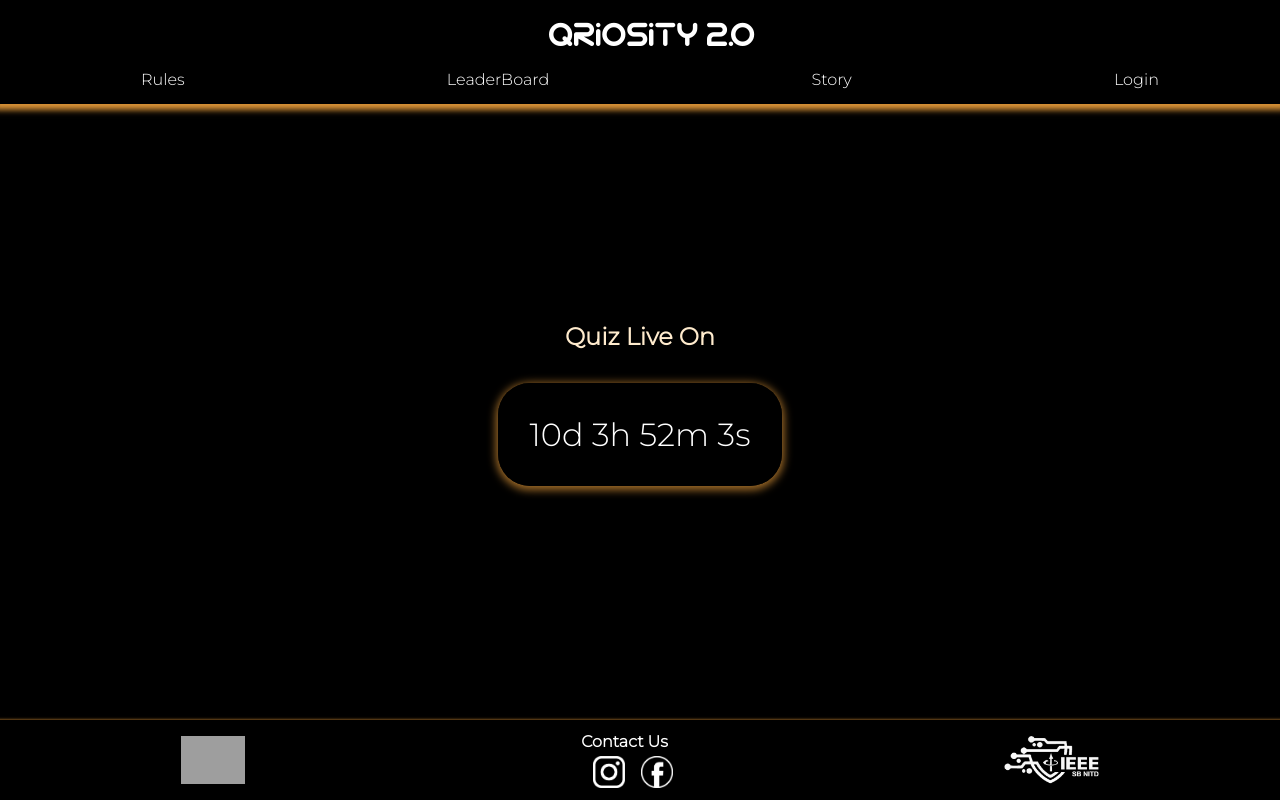
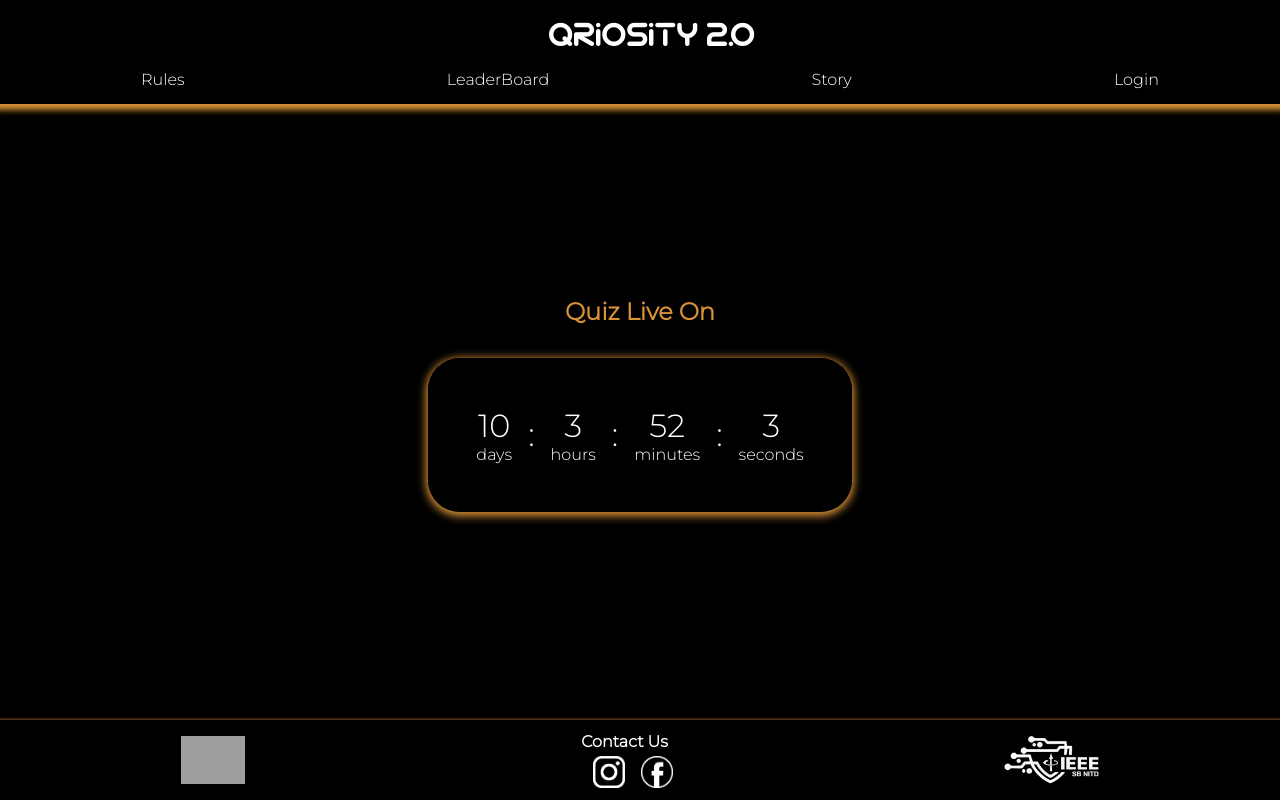
Before and after one commit to vam244/arcane_2, a Django app: template quiz/templates/quiz/timer.html in a window 1280 px wide. Run offline with Django 3.2, Linux system fonts and the light colour scheme; the template is opened without the code that fills it, so the values that code supplies are empty; grey boxes are pictures that could not be loaded.

Commit message:
Update timer.html

```diff
--- a/quiz/templates/quiz/timer.html
+++ b/quiz/templates/quiz/timer.html
@@ -1,7 +1,7 @@
 {% extends 'base.html'%} {% load static %} {% block content %}
 <style>
   h2 {
-    color: blanchedalmond;
+    color: #d99236;
   }
   .container {
     background-color: black;
@@ -14,37 +14,88 @@
     align-items: center;
   }
 
-  .listQ {
+  #countdownblock {
     background-color: rgba(0, 0, 0, 0.85);
     padding: 1em;
     margin: 0.5em;
     max-width: 80vw;
     border-radius: 1em;
     margin-top: 1em;
-    box-shadow: 0px 2px 8px 2px #a26d28;
-    justify-content: center;
+    box-shadow: 0px 2px 8px 2px #d99236;
+    color: white;
+    font-size: 2em;
+    display: flex;
     align-items: center;
+    /* background-color: blanchedalmond; */
+  }
+  #countdownblock .cntdwn{
+    text-align: center;
+    padding: 1rem;
+
+  }
+  #countdownblock .cntdwn .text{
+    font-size: 0.5em;
+  }
+
+  .timeexp{
+    display: none !important;
+  }
+  #endinfo{
+    display: none;
+    padding: 0.5em;
+  }
+  .quizstatusdone{
+    background-color: rgba(0, 0, 0, 0.85);
+    padding: 1em;
+    margin: 0.5em;
+    max-width: 80vw;
+    border-radius: 1em;
+    margin-top: 1em;
+    box-shadow: 0px 2px 8px 2px #d99236;
     color: white;
-    text-align: center;
     font-size: 2em;
-    /* background-color: blanchedalmond; */
+    display: flex;
+    align-items: center;
+  }
+  @media only screen and (max-width: 700px){
+    #countdownblock{
+      font-size: 1em;
+    }
+  }
+  @media only screen and (max-width: 300px){
+    #countdownblock{
+      font-size: 0.6em;
+    }
   }
 </style>
 
 <div class="content">
   {% if end %}
-  <p class="listQ">
+  <p class="quizstatusdone">
     Quiz Expired on {{end}}
   </p>
   {% else %}
-  <h2>
+  <h2 class="quizstatus">
     Quiz Live On
   </h2>
 
-  <p id="demo" class="listQ"></p>
+
+  <div id="countdownblock" class="">
+
+    <div class="cntdwn"><p id="days"></p><p class="text">days</p></div>
+    <p>:</p>
+    <div class="cntdwn"><p id="hours"></p><p class="text">hours</p></div>
+    <p>:</p>
+    <div class="cntdwn"><p id="mins"></p><p class="text">minutes</p></div>
+    <p>:</p>
+    <div class="cntdwn"><p id="seconds"></p><p  class="text">seconds</p></div>
+  </div>
+  <button id="endinfo" class="btn"></button>
   {% endif %}
 </div>
 
+
+<script src="https://ajax.googleapis.com/ajax/libs/jquery/3.5.1/jquery.min.js"></script>
 <script>
   // Set the date we're counting down to
   var countDownDate = new Date("Aug 23, 2020 15:37:25").getTime();
@@ -65,18 +116,24 @@
     var minutes = Math.floor((distance % (1000 * 60 * 60)) / (1000 * 60));
     var seconds = Math.floor((distance % (1000 * 60)) / 1000);
 
-    // Output the result in an element with id="demo"
-    document.getElementById("demo").innerHTML =
-      days + "d " + hours + "h " + minutes + "m " + seconds + "s ";
 
-    // If the count down is over, write some text
+    document.getElementById("days").innerHTML = days
+    document.getElementById("hours").innerHTML = hours
+    document.getElementById("mins").innerHTML = minutes
+    document.getElementById("seconds").innerHTML = seconds
+
+
+    // If the count down is over, go back to home
     if (distance < 0) {
       clearInterval(x);
-      document.getElementById("demo").innerHTML = "EXPIRED";
+      document.getElementById("endinfo").innerHTML = "<p style='font-size: 0.4em'><a href='{% url 'home:home' %}'>Go back to home</a></p>";
+      document.getElementById("countdownblock").innerHTML  = "";
+      $("#countdownblock").addClass('timeexp');
+      $("#endinfo").css('display','block');
     }
   });
 
-  console.log("Thanks For Participating");
+
 </script>
 
 {% endblock %}
```
